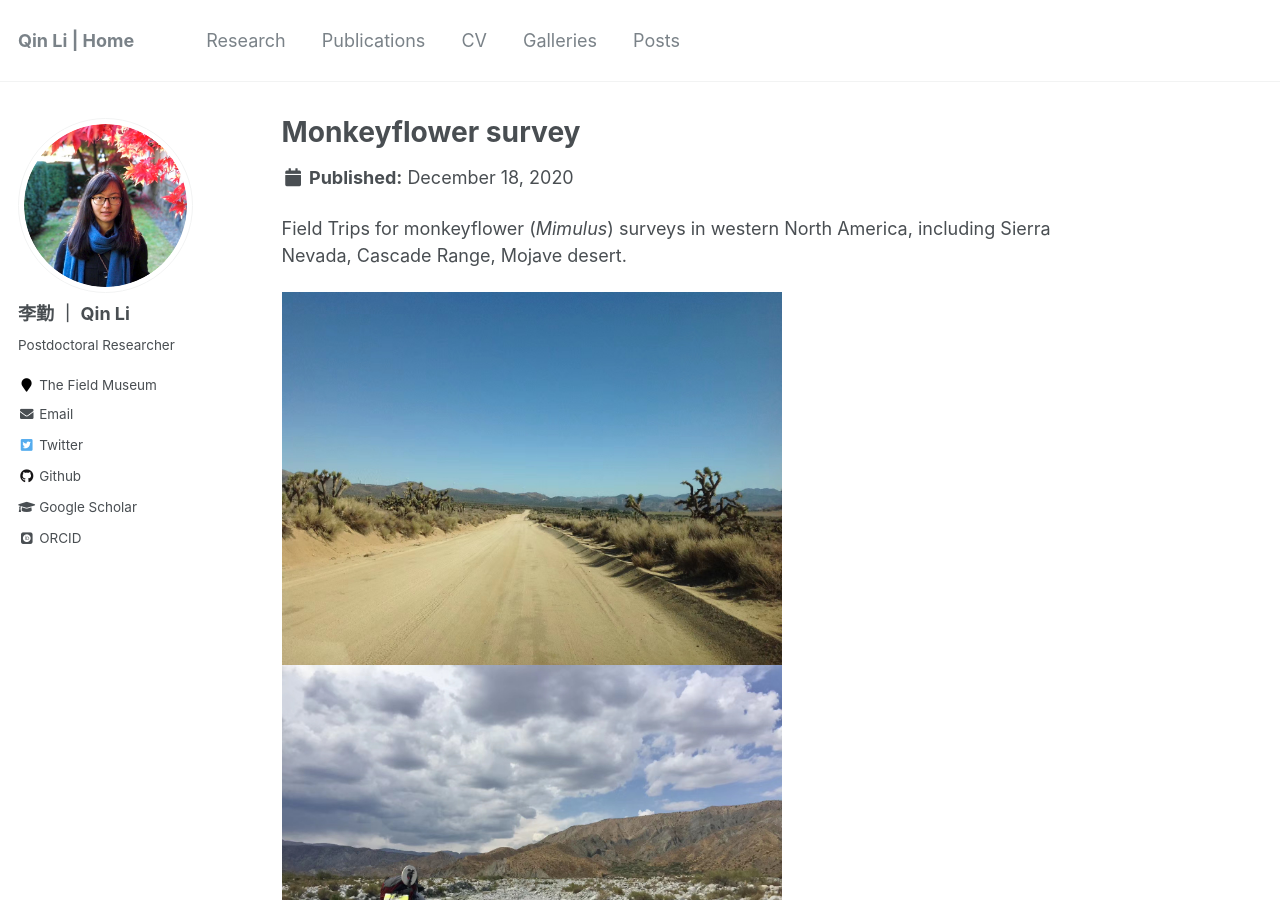
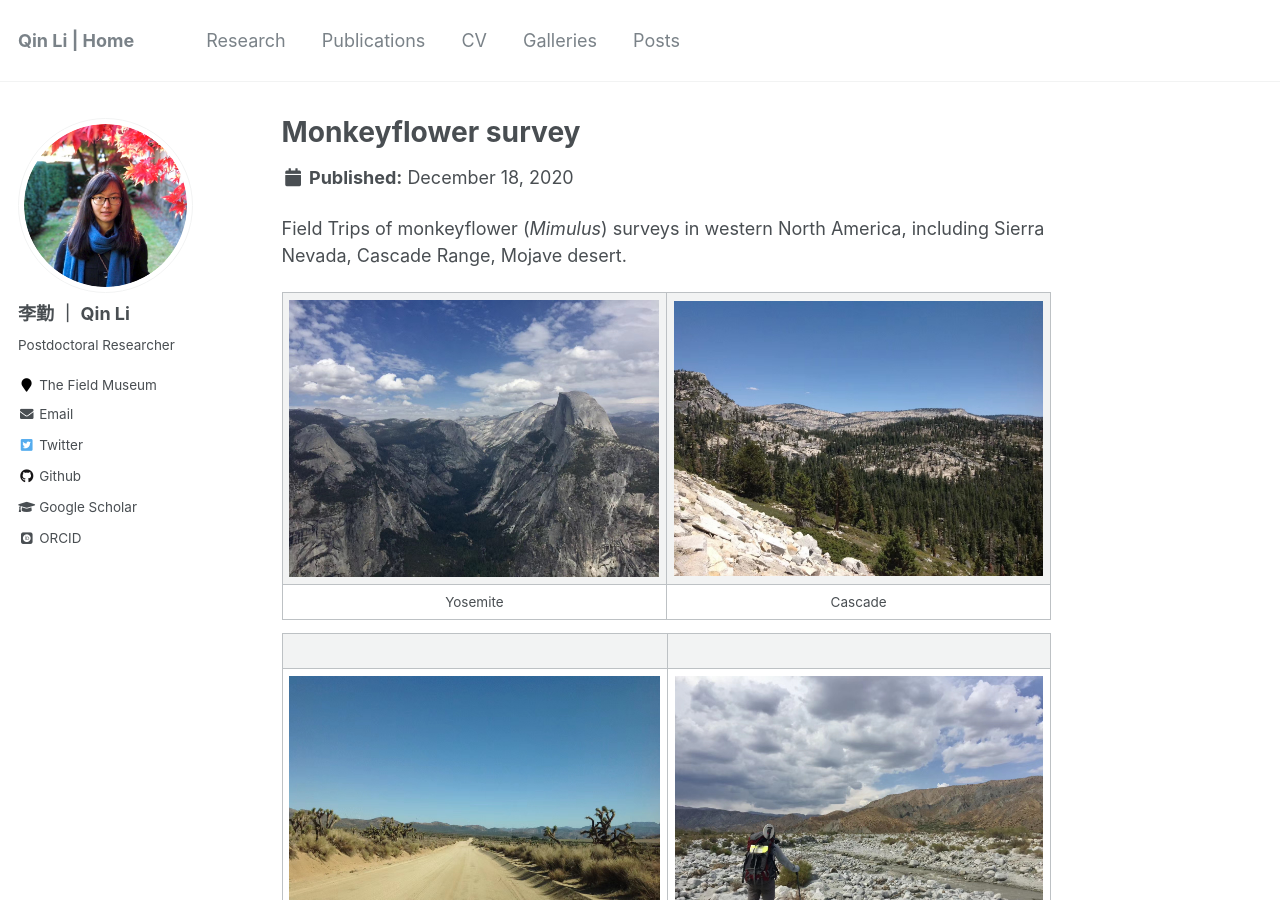
Before and after one commit to qli/qli.github.io, a Jekyll site: the page built from _galleries/galleries-2.md, in a window 1280 px wide and 900 px high. Built offline with Jekyll 4.4.1, drawn with Linux system fonts in a browser that asks for light colours; some web fonts are replaced.

Commit message:
adjust photos

```diff
--- a/_galleries/galleries-2.md
+++ b/_galleries/galleries-2.md
@@ -1,21 +1,17 @@
 ---
 title: "Monkeyflower survey"
-excerpt: "Field Trips <br/><img src='/images/photos/IMG_3537.JPG' width='500'>"
+excerpt: "<br/><img src='/images/photos/IMG_3537.JPG' width='500'>"
 collection: galleries
 ---
 
-Field Trips for monkeyflower (*Mimulus*) surveys in western North America, including Sierra Nevada, Cascade Range, Mojave desert.
+Field Trips of monkeyflower (*Mimulus*) surveys in western North America, including Sierra Nevada, Cascade Range, Mojave desert.
 
 
-<p float="left">
-  <img src="/images/photos/IMG_3538.JPG" width="500" />
-  <img src="/images/photos/IMG_3541.JPG" width="500" />
-</p>
-
-<img src="/images/photos/IMG_3537.JPG" width="500" /> | <img src="/images/photos/IMG_3541.JPG" width="500" />
+<img src="/images/photos/IMG_3537.JPG" width="500" /> | <img src="/images/photos/IMG_3539.JPG" width="500" />
 :-------------------------:|:-------------------------:
 Yosemite  |  Cascade
 
+ |
+:-------------------------:|:-------------------------:
 <img src="/images/photos/IMG_3538.JPG" width="500" /> | <img src="/images/photos/IMG_3541.JPG" width="500" />
-:-------------------------:|:-------------------------:
 Mojave  |  White water
```
Also changed, not shown: _galleries/galleries-1.md (+1 -1 lines).
